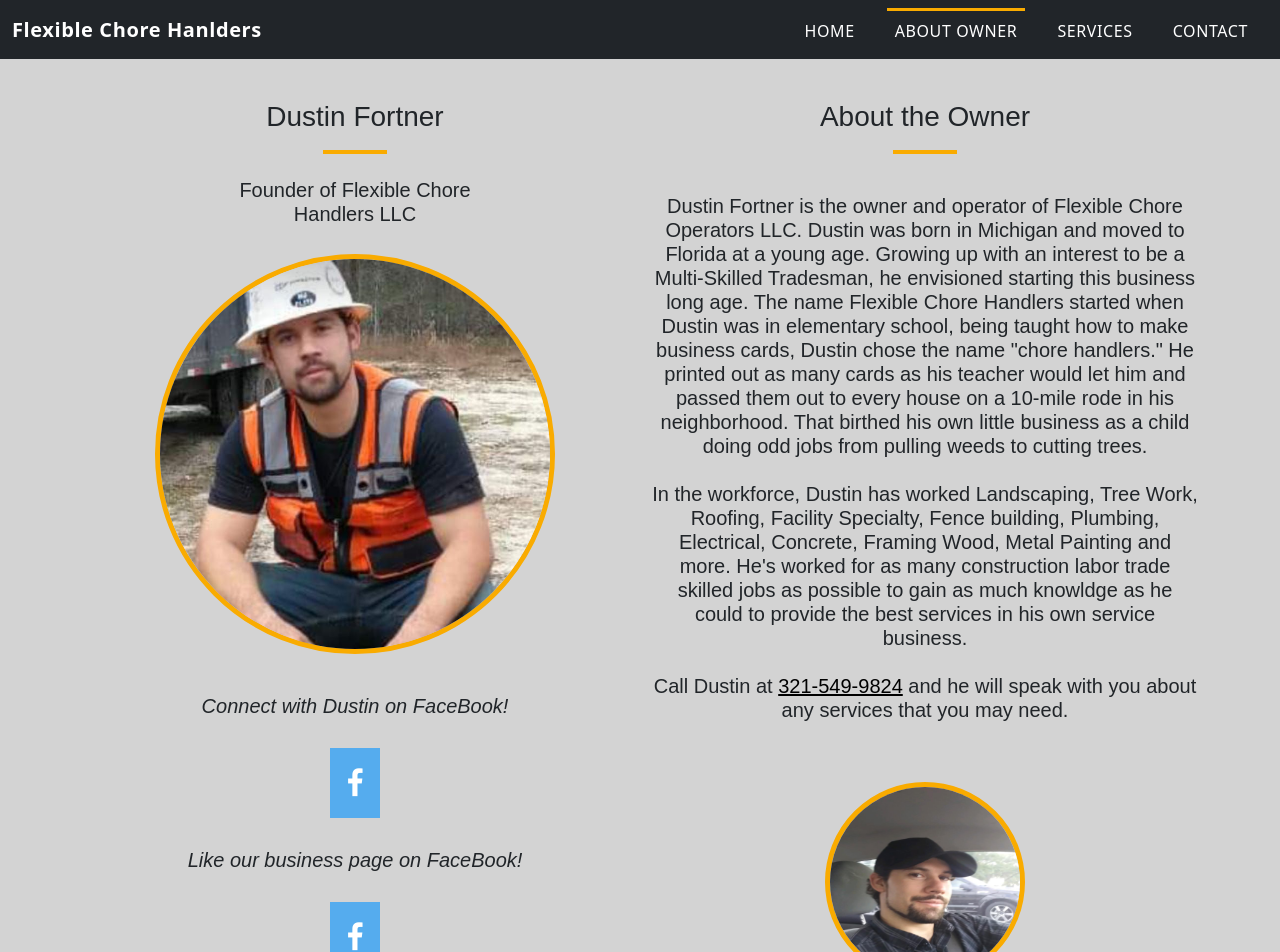
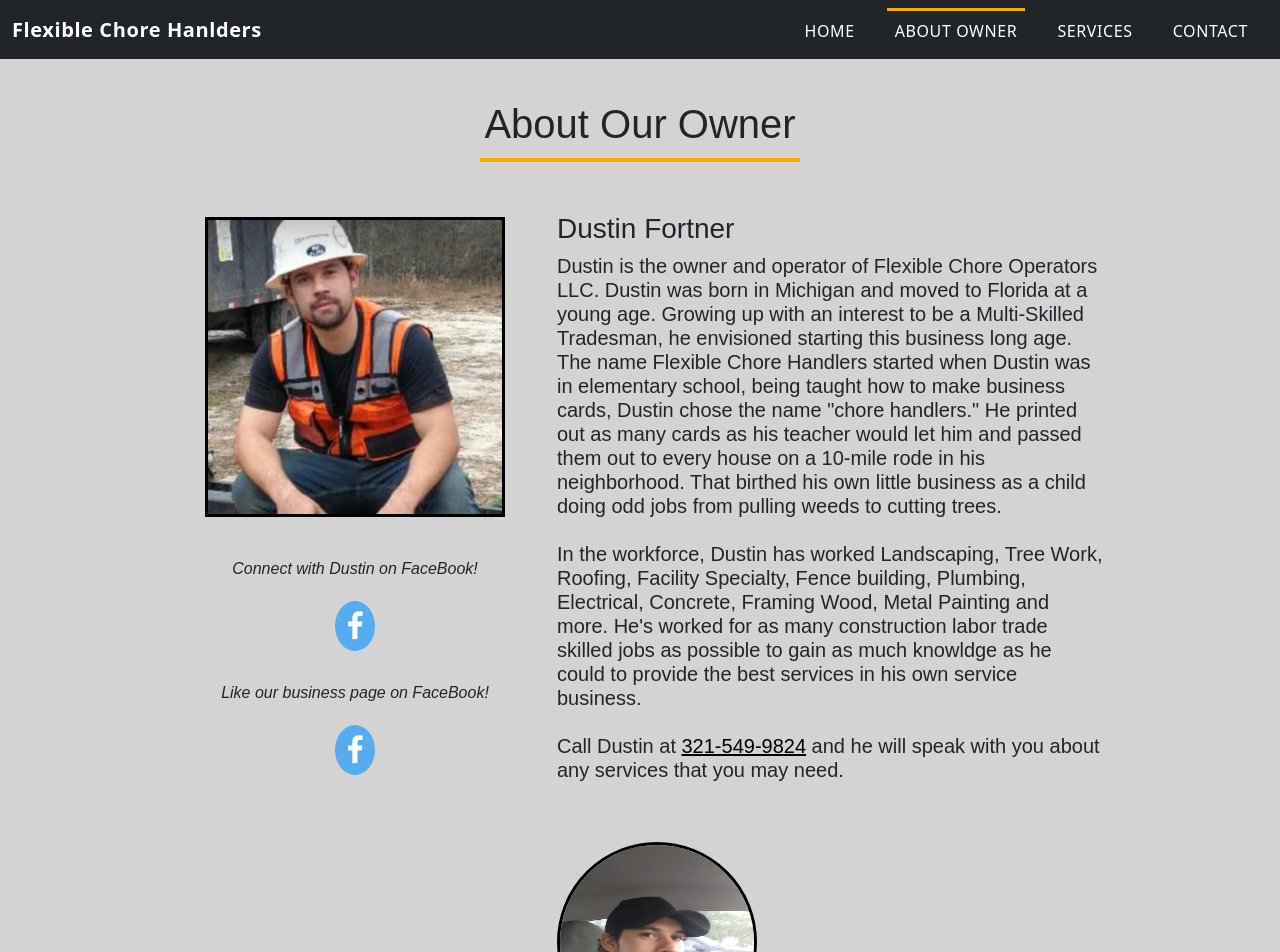
Before and after one commit to DariusHay/flexiblechorehandlers, a React (Create React App) app: page /about-owner in a window 1280 px wide. Shown: the top 952 px of the page. Built offline with nearby package versions, Linux system fonts and the light colour scheme.

Commit message:
updated about me design

```diff
--- a/src/App.css
+++ b/src/App.css
@@ -164,7 +164,15 @@ nav ul li {
   border: 5px solid var(--primary-orange);
   max-width: 100%;
 }
-
+.about-Image {
+  border-radius: 70%;
+  border: 3px solid black;
+  max-width: 100%;
+}
+.aboutImage {
+  border: 3px solid black;
+  max-width: 100%;
+}
 /****************************** Footer *****************************/
 
 .fa-facebook {
--- a/src/pages/AboutOwner.js
+++ b/src/pages/AboutOwner.js
@@ -8,41 +8,43 @@ const AboutOwner = () => {
     return (
         <div className="External-Info" style={{ paddingTop: "100px", paddingBottom: "50px" }}>
             <div className="container">
+            <h1 className="services-main text-center">
+                            About Our Owner
+                            </h1>
+                        <div className="underline mx-auto" style={{ marginTop: "10px", marginBottom: "50px", width: "320px" }}></div>
                 <div className="row">
-                    <div className="col-md-6 text-center">
+                    <div className="col-md-1"></div>
+                    <div className="col-md-4 text-center">
+                        <img className="aboutImage" src={LLC} style={{ height: "300px", width: "300px", marginBottom: "40px", maxWidth: "100%", marginTop: "5px" }} />
+                        <p className="external-info" style={{ marginBottom: "20px" }}><i> Connect with Dustin on FaceBook!</i></p>
+                        <a href="https://www.facebook.com/dustin.fortner.52" target="_blank" class="fa fa-facebook" style={{
+                            padding: "10px",
+                            fontSize: "30px",
+                            width: "40px",
+                            background: "#55ACEE",
+                            color: "white",
+                            marginBottom: "30px",
+                            borderRadius: "70%"
+                        }}></a>
+
+                        <p className="external-info" style={{ marginBottom: "20px" }}><i> Like our business page on FaceBook!</i></p>
+                        <a href="https://www.facebook.com/Flexible-Chore-Handlers-105522095382202" target="_blank" class="fa fa-facebook" style={{
+                            padding: "10px",
+                            fontSize: "30px",
+                            width: "40px",
+                            background: "#55ACEE",
+                            color: "white",
+                            marginBottom: "30px",
+                            borderRadius: "70%"
+                        }}></a>
+                    </div>
+                    <div className="col-md-6">
                         <h3 className="external-info">
                             Dustin Fortner
-                    </h3>
-                        <div className="underline mx-auto"></div>
-                        <h5 className="external-info"> Founder of Flexible Chore <br></br> Handlers LLC</h5>
-                        <img className="llcImage" src={LLC} style={{ height: "400px", width: "400px", marginTop: "20px", marginBottom: "40px", maxWidth: "100%" }} />
-                        <h5 className="external-info" style={{ marginBottom: "30px" }}><i> Connect with Dustin on FaceBook!</i></h5>
-                        <a href="https://www.facebook.com/dustin.fortner.52" target="_blank" class="fa fa-facebook" style={{
-                            padding: "20px",
-                            fontSize: "30px",
-                            width: "50px",
-                            background: "#55ACEE",
-                            color: "white",
-                            marginBottom: "30px"
-                        }}></a>
-
-                        <h5 className="external-info" style={{ marginBottom: "30px" }}><i> Like our business page on FaceBook!</i></h5>
-                        <a href="https://www.facebook.com/Flexible-Chore-Handlers-105522095382202" target="_blank" class="fa fa-facebook" style={{
-                            padding: "20px",
-                            fontSize: "30px",
-                            width: "50px",
-                            background: "#55ACEE",
-                            color: "white",
-                            marginBottom: "30px"
-                        }}></a>
-                    </div>
-                    <div className="col-md-6 text-center">
-                        <h3 className="external-info">
-                            About the Owner
                         </h3>
-                        <div className="underline mx-auto" ></div>
-                        <h5 className="external-info" style={{ marginBottom: "40px", marginTop: "40px" }}>
-                            Dustin Fortner is the owner and operator of Flexible Chore Operators LLC. Dustin was born in Michigan and moved to Florida
+                        {/* <div className="underline" style={{ width: "180px" }}></div> */}
+                        <h5 className="external-info" style={{ marginBottom: "40px" }}>
+                            Dustin is the owner and operator of Flexible Chore Operators LLC. Dustin was born in Michigan and moved to Florida
                             at a young age. Growing up with an interest to be a Multi-Skilled Tradesman, he envisioned starting this business long age.
                             The name Flexible Chore Handlers started when Dustin was in elementary school, being taught how to make business cards, Dustin chose the name "chore handlers."
                             He printed out as many cards as his teacher would let him and passed them out to every house on a 10-mile rode in his neighborhood.
@@ -51,8 +53,9 @@ const AboutOwner = () => {
                             Electrical, Concrete, Framing Wood, Metal Painting and more. He's worked for as many construction labor trade skilled jobs as possible to
                             gain as much knowldge as he could to provide the best services in his own service business. <br></br><br></br>Call Dustin at <a className="number" href="tel:3215499824">321-549-9824</a> and he will speak with you about any services that you may need.
                     </h5>
-
-                        <img className="llcImage" src={Riding} style={{ height: "200px", width: "200px", marginTop: "20px", marginBottom: "40px" }} />
+                        <div className="clearfix">
+                            <img className="about-Image" src={Riding} style={{ height: "200px", width: "200px", marginTop: "20px", marginBottom: "40px" }} />
+                        </div>
                     </div>
                 </div>
             </div>
```
